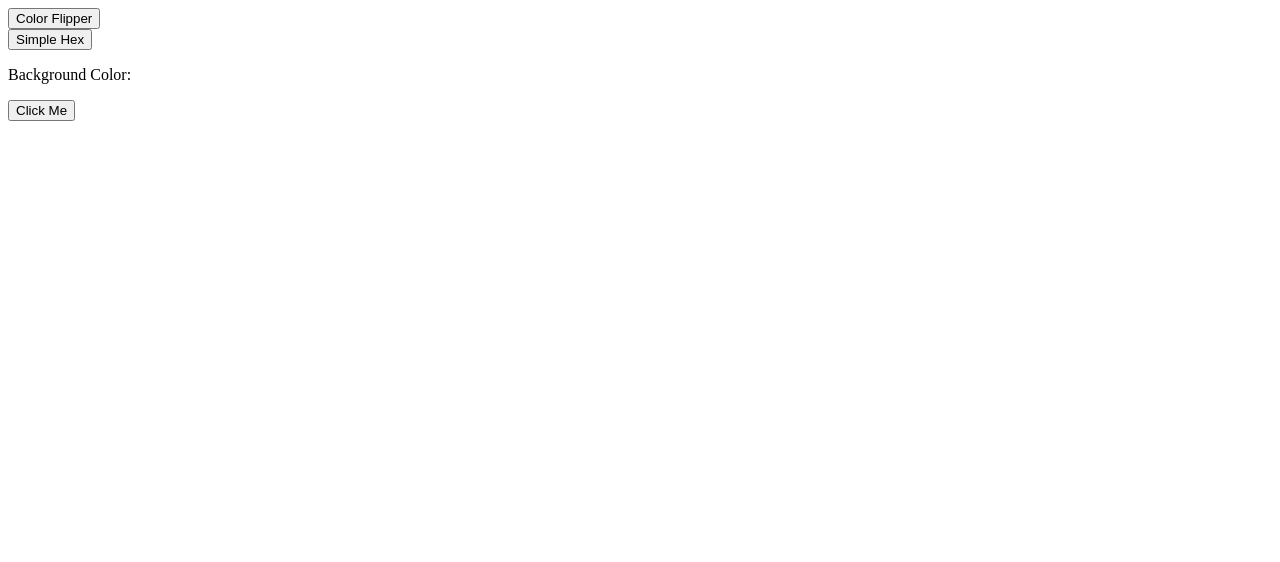
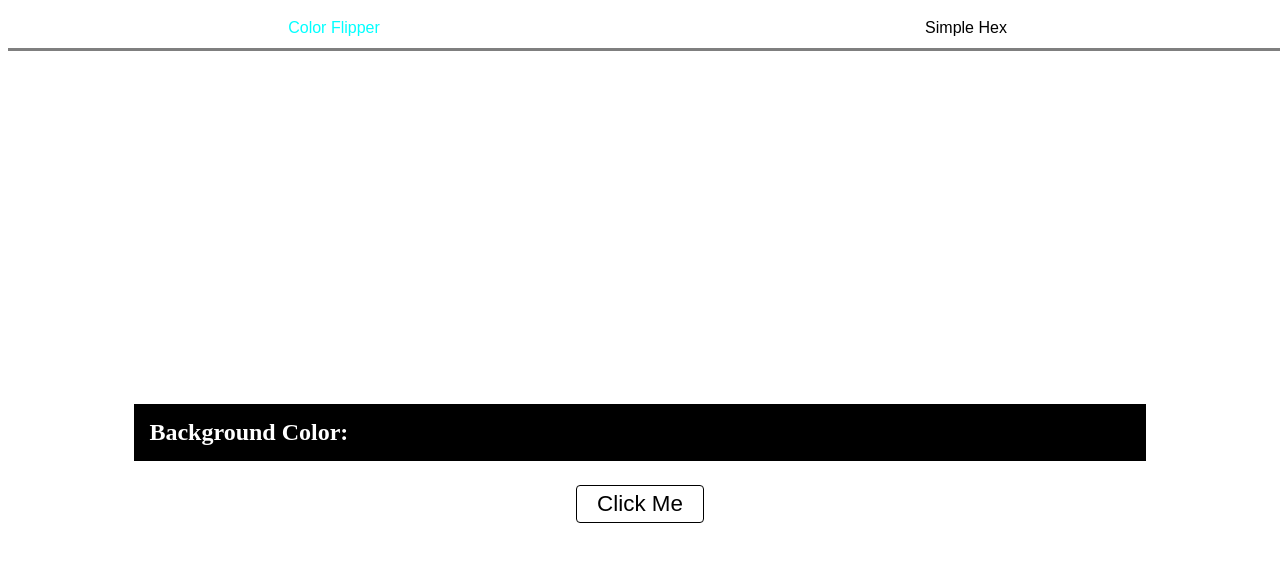
Before and after one commit to erdldncr/color-flipper, a plain HTML site: page index.html in a window 1280 px wide. Drawn offline with Linux system fonts and the light colour scheme.

Commit message:
cdd rules  have been set partly

```diff
--- a/index.html
+++ b/index.html
@@ -8,21 +8,21 @@
 </head>
 <body>
   <header>
-     <div class="option">
-        <button class="color-flipper">Color Flipper</button>
+     <div class="option color">
+        <button class="btn btn-color color-flipper">Color Flipper</button>
      </div>
-    <div class="option">
-        <button class="simple-hex">Simple Hex</button>
+    <div class="option hex">
+        <button class="btn btn-hex simple-hex">Simple Hex</button>
     </div>
   </header>
   <div class="container">
-      <div class="background">
-          <p>Background Color: <span id="colorName"></span> </p>
+      <div class="p-container">
+          <p class="background">Background Color: <span id="colorName"></span> </p>
       </div>
-      <div class="generator-button">
-          <button>Click Me</button>
+      <div class="btn-container" >
+          <button class="btn btn-color-generator">Click Me</button>
       </div>
   </div>
- <script src="./index.html"></script>
+ <script src="./script.js"></script>
 </body>
 </html>
--- a/style.css
+++ b/style.css
@@ -0,0 +1,45 @@
+header{
+    display: flex;
+    width: 100%;
+    border-bottom: 3px solid rgba(0,0,0, 0.5);
+    padding: 10px;
+
+}
+.option{
+    display: flex;
+    width: 50%;
+    justify-content: center;
+}
+.btn{
+    background-color: transparent;
+    border: none;
+    font-size: 1rem;
+}
+
+.btn-color{
+    color: aqua;
+}
+.container{
+    height: 100vh;
+    display: flex;
+    flex-direction: column;
+    justify-content: center;
+    align-items: center;
+}
+.p-container{
+    width: 80%;
+}
+.background{
+    padding: 15px;
+    background-color: black;
+    color: white;
+    font-size: 1.5rem;
+    font-weight: bold;
+}
+.btn-color-generator{
+    background-color: transparent;
+    border: 1px solid #000000;
+    padding: 5px 20px;
+    border-radius: 4px;
+    font-size: 1.4rem;
+}
```
